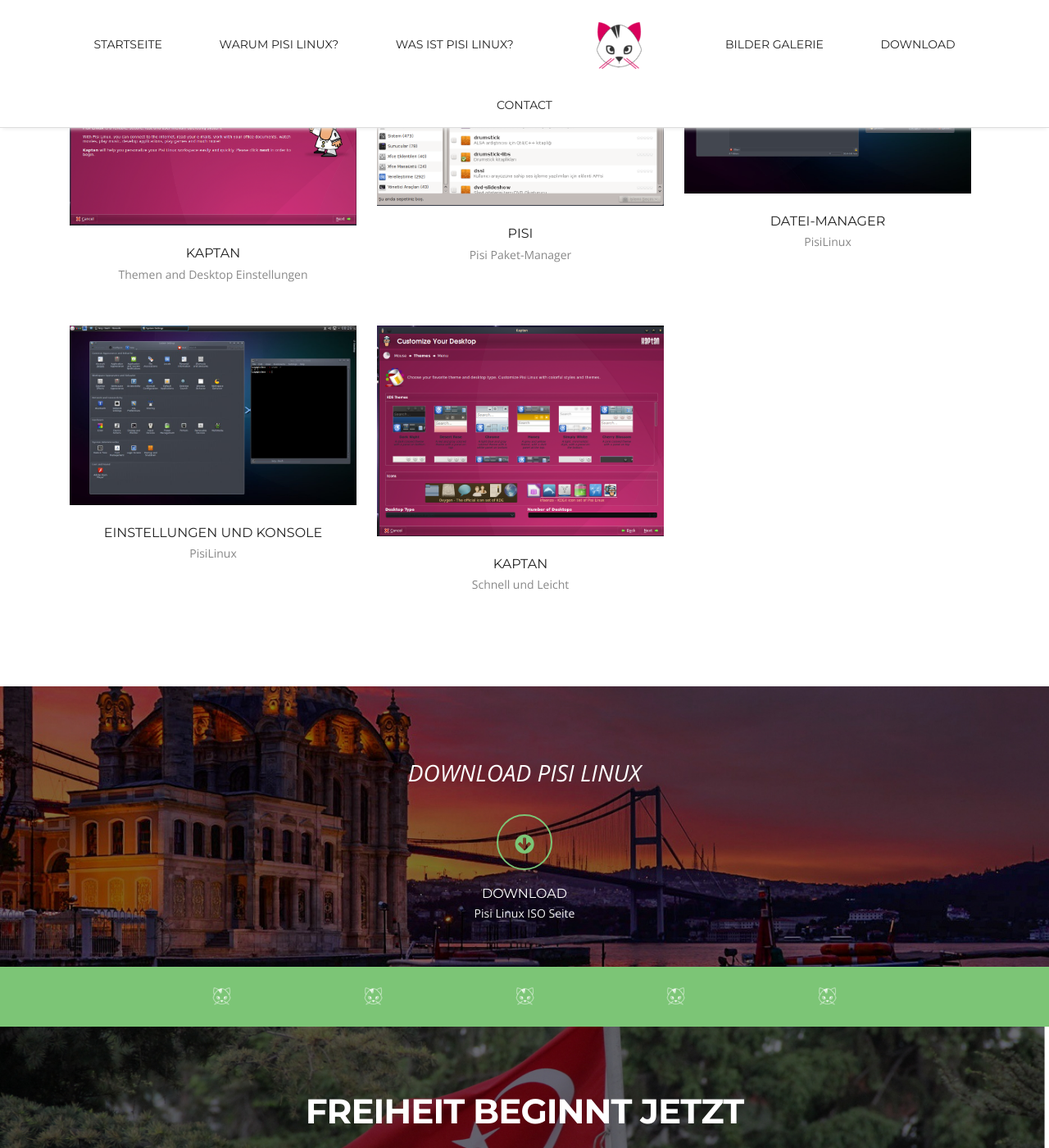
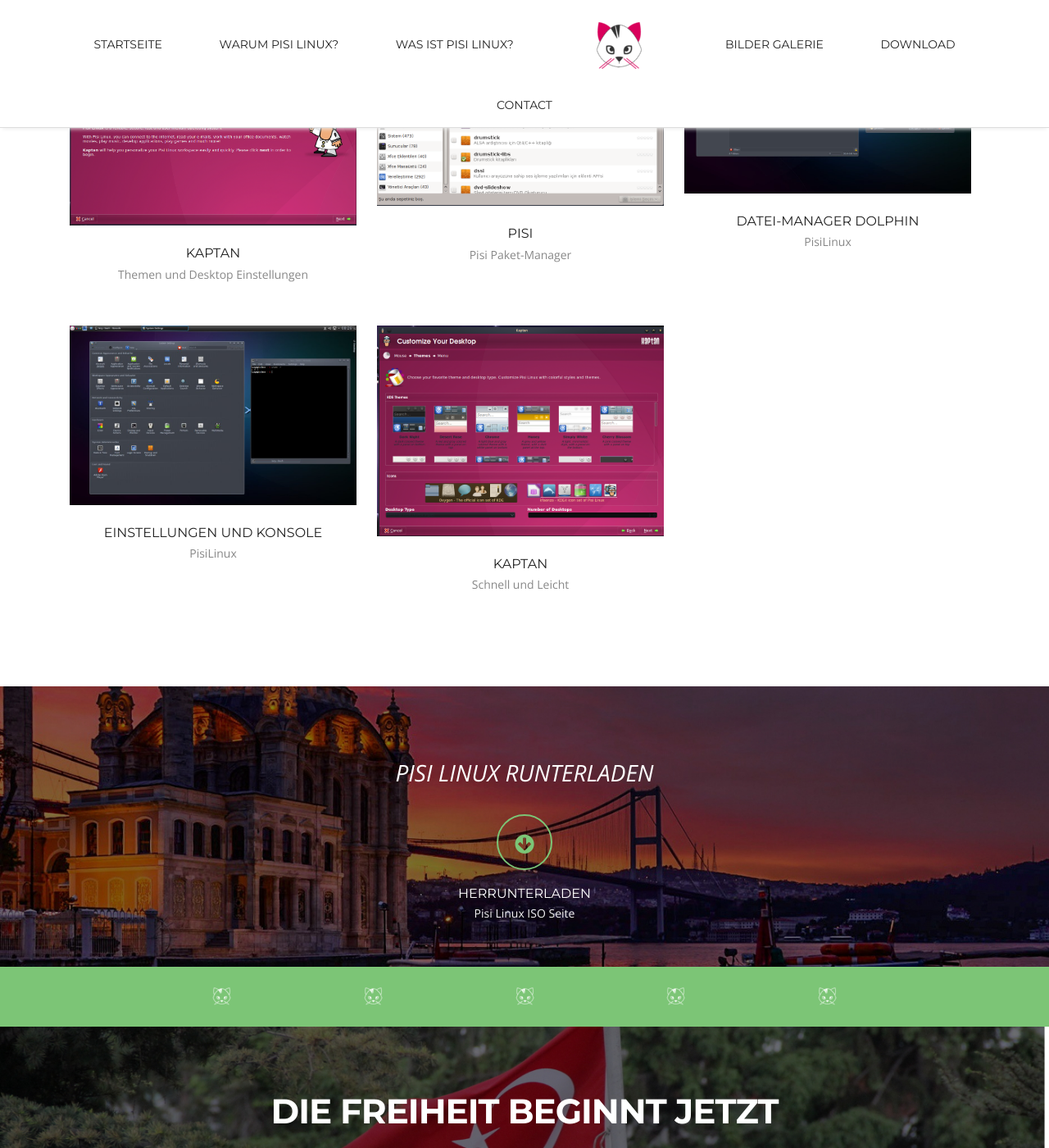
Before and after one commit to pisilinux/deutsche.webseite.io, a Jekyll site: the page index.html, which Jekyll copies as it is, in a window 1280 px wide and 1400 px high, scrolled down 2800 px. Shown: the whole window at 82% size. Built offline with Jekyll 4.4.1, drawn with Linux system fonts in a browser that asks for light colours; Markdown is read by kramdown in place of the engine named in the settings; some of the changed text lies outside the part shown.

Commit message:
change text files

```diff
--- a/index.html
+++ b/index.html
@@ -191,7 +191,7 @@
             	<div class=" Portfolio-box kaptan">
                 	<a href="#"><img src="homefolder/img/gallery/pic1.png" alt=""></a>
                 	<h3>Kaptan</h3>
-                    <p>Themen and Desktop Einstellungen</p>
+                    <p>Themen und Desktop Einstellungen</p>
                 </div>
                 <div class="Portfolio-box pisi">
                 	<a href="#"><img src="homefolder/img/gallery/pic2.png" alt=""></a>
@@ -200,7 +200,7 @@
                 </div>
                 <div class=" Portfolio-box pisilin">
                 	<a href="#"><img src="homefolder/img/gallery/pic3.png" alt=""></a>
-                	<h3>Datei-Manager</h3>
+                	<h3>Datei-Manager Dolphin</h3>
                     <p>PisiLinux</p>
                 </div>
                 <div class=" Portfolio-box pisilin">
@@ -222,13 +222,13 @@
 
     	<div class="row">
         	<div class="col-lg-12">
-            	<p class="client-part-haead wow fadeInDown delay-05">DOWNLOAD PISI LINUX</p>
+            	<p class="client-part-haead wow fadeInDown delay-05">PISI LINUX RUNTERLADEN</p>
             </div>
         </div>
     	<ul class="client wow fadeIn delay-05s">
         	<li><a href="https://sourceforge.net/projects/pisilinux/files/?source=navbar">
             	<b class="quote-right wow fadeInDown delay-03"><i class="fa fa-arrow-circle-down"></i></b><br>
-                <h3>DOWNLOAD</h3>
+                <h3>HERRUNTERLADEN</h3>
                 <span>Pisi Linux ISO Seite</span>
             </a></li>
         </ul>
@@ -251,7 +251,7 @@
 
 <section class="business-talking"><!--business-talking-start-->
 	<div class="container">
-        <h2>Freiheit beginnt jetzt</h2>
+        <h2>Die Freiheit beginnt jetzt</h2>
     </div>
 </section><!--business-talking-end-->
 <div class="container">
@@ -283,7 +283,7 @@
             	<form method=POST action="mailto:admin@pisilinux.com" enctype="text/plain">
                 	<input class="input-text" type="text" name="isim" value="Your Name *" onfocus="if(this.value==this.defaultValue)this.value='';" onblur="if(this.value=='')this.value=this.defaultValue;">
                     <input class="input-text" type="text" name="email" value="Your E-mail *" onfocus="if(this.value==this.defaultValue)this.value='';" onblur="if(this.value=='')this.value=this.defaultValue;">
-                	<textarea class="input-text text-area" cols="0" rows="0" onfocus="if(this.value==this.defaultValue)this.value='';" onblur="if(this.value=='')this.value=this.defaultValue;">Your Message *</textarea>
+                	<textarea class="input-text text-area" cols="0" rows="0" onfocus="if(this.value==this.defaultValue)this.value='';" onblur="if(this.value=='')this.value=this.defaultValue;">Deine Nachricht an uns *</textarea>
                     <input class="input-btn" type="submit" value="send message">
                 </form>
             </div>
```
Also changed, not shown: other parts of index.html (+2 -2 lines).
